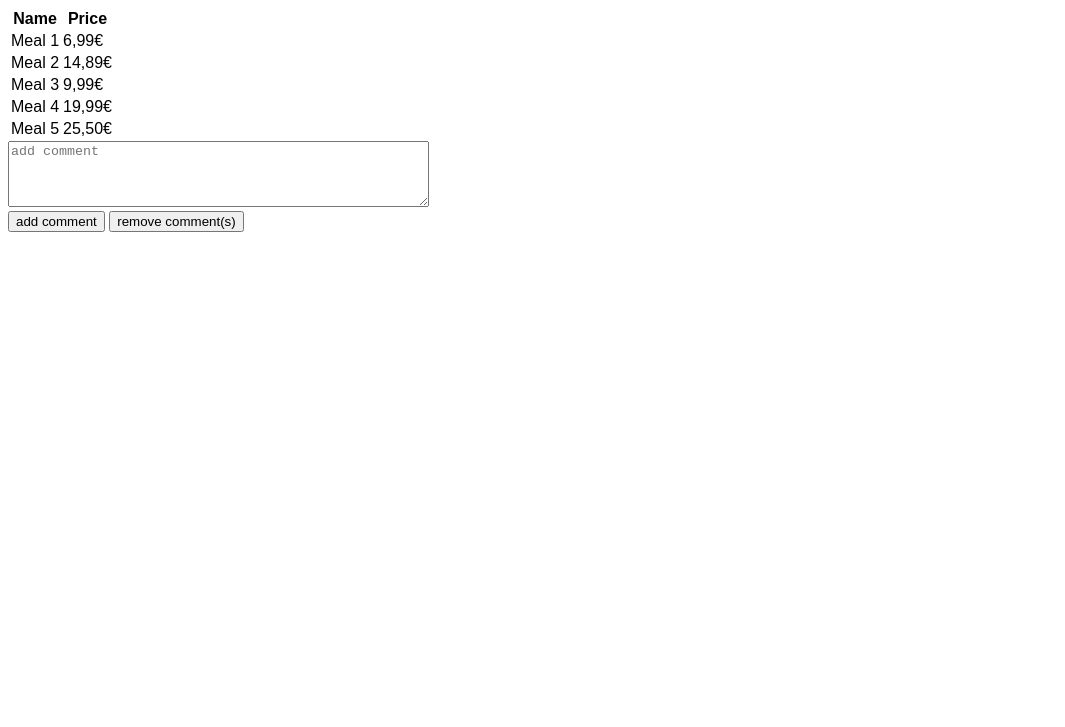
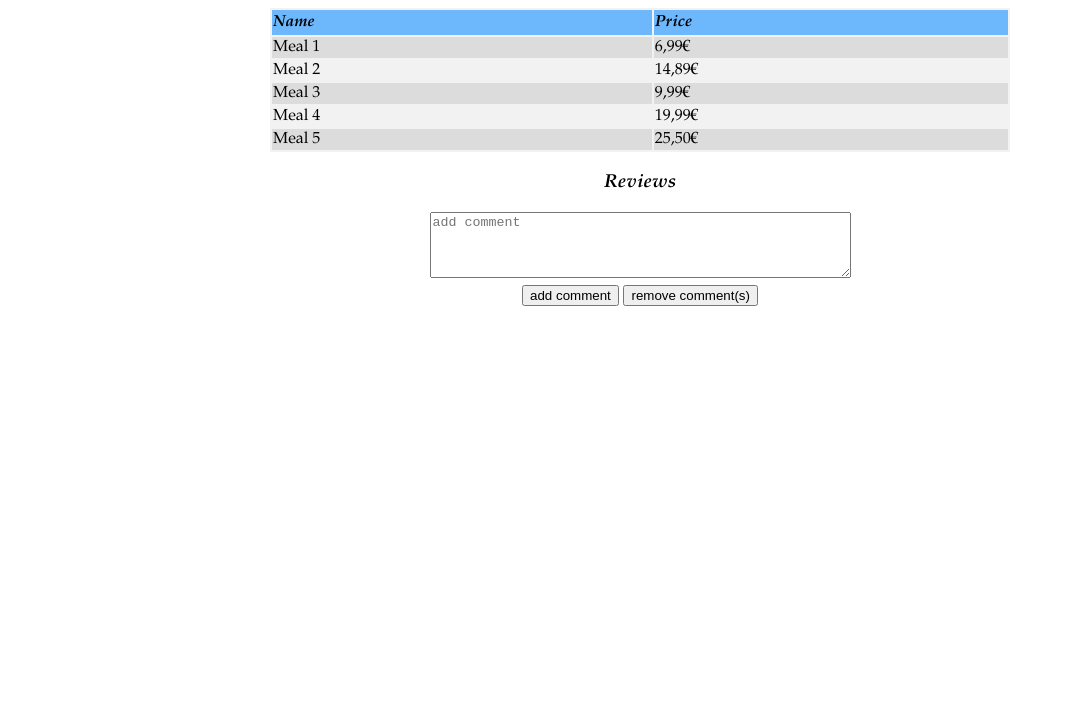
Before and after one commit to Spagetti-oy/web_week_1, a website built with Parcel: page index.html in a window 1280 px wide. Shown: the part 73-800 px from the top of the page, without its empty margins (0-1065 px from the left). Built offline with nearby package versions, Linux system fonts and the light colour scheme.

Commit message:
initial commit

```diff
--- a/index.html
+++ b/index.html
@@ -8,13 +8,14 @@
   </head>
 
   <body>
+    <div class="menu-layout">
       <h1>Hello World!</h1>
 
-    <table>
+      <table id="menu-table">
         <tbody>
           <tr>
-          <th><strong>Name</strong></th>
-          <th><strong>Price</strong></th>
+            <th class="header"><strong>Name</strong></th>
+           <th class="header"><strong>Price</strong></th>
           </tr>
           <tr>
             <td>Meal 1</td>
@@ -40,6 +41,7 @@
       </table>
 
       <div>
+        <h3 class="header">Reviews<h3>
         <textarea
           id="comment-text"
           rows="4"
@@ -52,5 +54,7 @@
       </div>
 
       <ul id="comment-area"></ul>
+
+    </div>
   </body>
 </html>
--- a/src/styles.css
+++ b/src/styles.css
@@ -1,3 +1,30 @@
 body {
-  font-family: sans-serif;
+  font-family: Garamond;
 }
+
+.header {
+  font-style: italic;
+}
+
+#menu-table {
+  text-align: left;
+  background-color: #f2f2f2;
+  /*margin: auto;*/
+  width: 100%;
+}
+
+#menu-table tr:nth-child(even) {
+  background-color: gainsboro;
+}
+
+#menu-table .header {
+  background-color: rgb(109, 183, 252);
+  padding-top: 3px;
+  padding-bottom: 3px;
+}
+
+.menu-layout {
+  text-align: center;
+  max-width: 740px;
+  margin: auto;
+}
```
Lines whose indentation alone changed are shown as unchanged.
